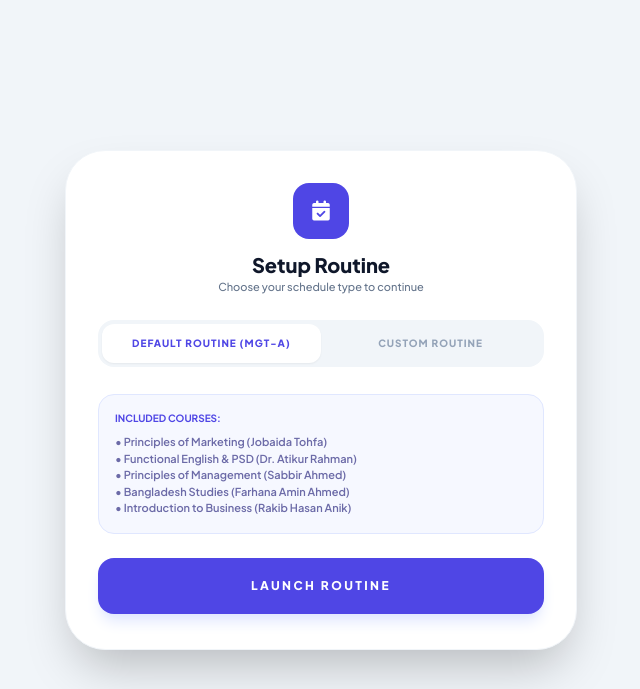
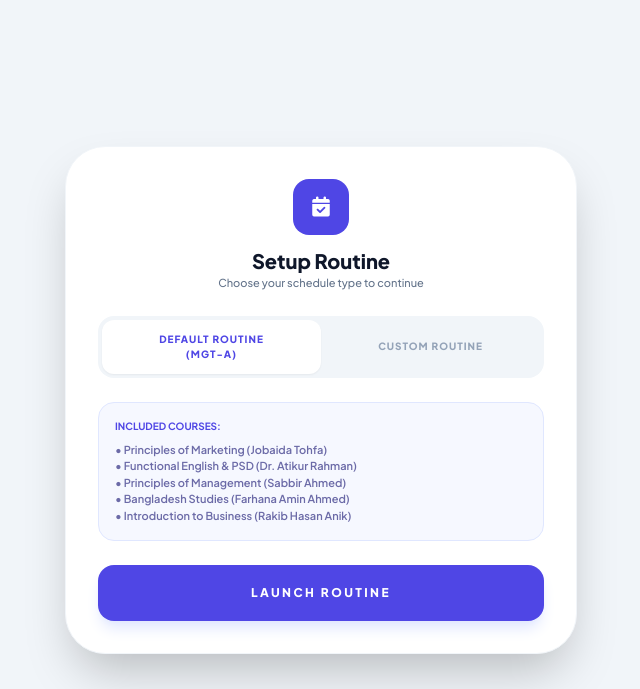
Before and after one commit to shadmanrayaan-cell/BUP-Routine, a plain HTML site: page index.html in a window 1280 px wide. Shown: the top 689 px of the page, without its empty margins (319-959 px from the left). Drawn offline with nearby package versions, Linux system fonts and the light colour scheme.

Commit message:
Update index.html

```diff
--- a/index.html
+++ b/index.html
@@ -225,7 +225,7 @@
 
             <div id="setup-mode-toggle" class="flex bg-slate-100 p-1 rounded-2xl mb-6">
                 <button onclick="toggleSetupMode('default')" id="btn-mode-default" class="flex-1 py-3 text-[10px] font-black uppercase tracking-widest rounded-xl transition-all bg-white shadow-sm text-indigo-600">
-                    Default Routine (MGT-A)
+                    Default Routine <br> (MGT-A)
                 </button>
                 <button onclick="toggleSetupMode('custom')" id="btn-mode-custom" class="flex-1 py-3 text-[10px] font-black uppercase tracking-widest rounded-xl transition-all text-slate-400">
                     Custom Routine
```
